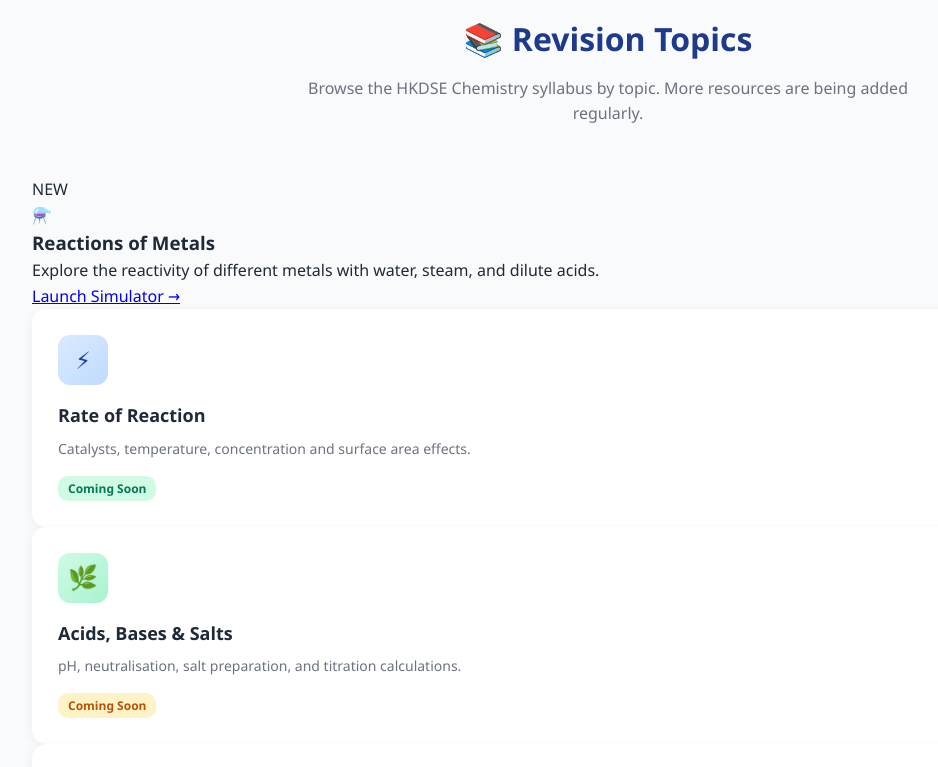
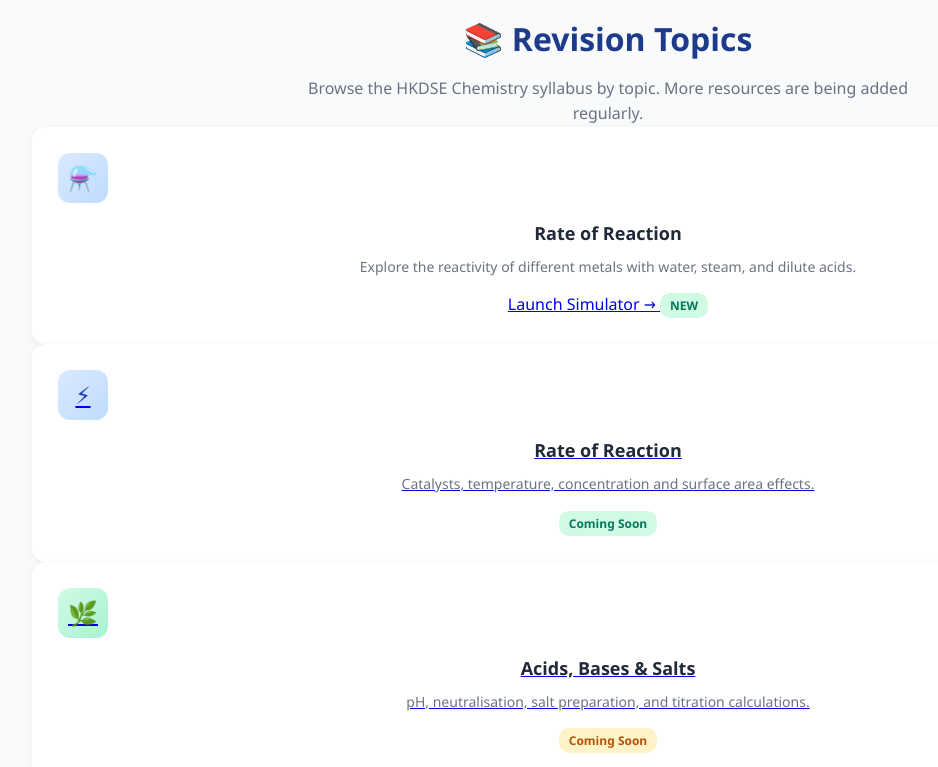
Before and after one commit to AlexLai225/chemistryalexlai, a plain HTML site: page index.html in a window 1280 px wide. Shown: the part 1860-2627 px from the top of the page, without its empty margins (32-970 px from the left). Drawn offline with Linux system fonts and the light colour scheme.

Commit message:
Update index.html

```diff
--- a/index.html
+++ b/index.html
@@ -553,16 +553,14 @@
   <div class="section-header">
     <h2>📚 Revision Topics</h2>
     <p>Browse the HKDSE Chemistry syllabus by topic. More resources are being added regularly.</p>
-  </div>
-  <div class="simulator-card">
-  <span class="badge-new">NEW</span>
-  <div class="card-icon">⚗️</div>
-  <h3>Reactions of Metals</h3>
-  <p>Explore the reactivity of different metals with water, steam, and dilute acids.</p>
+ <div class="topic-card">
+      <div class="topic-icon icon-2">⚗️</div>
+      <h3>Rate of Reaction</h3>
+      <p>Explore the reactivity of different metals with water, steam, and dilute acids.</p>
   <a href="https://alexlai225.github.io/Reactions-of-metals/" class="launch-link">
-    Launch Simulator →
-  </a>
- </div>
+   Launch Simulator →
+      <span class="topic-status status-available">NEW</span>
+    </div>
     <div class="topic-card">
       <div class="topic-icon icon-2">⚡</div>
       <h3>Rate of Reaction</h3>
```
